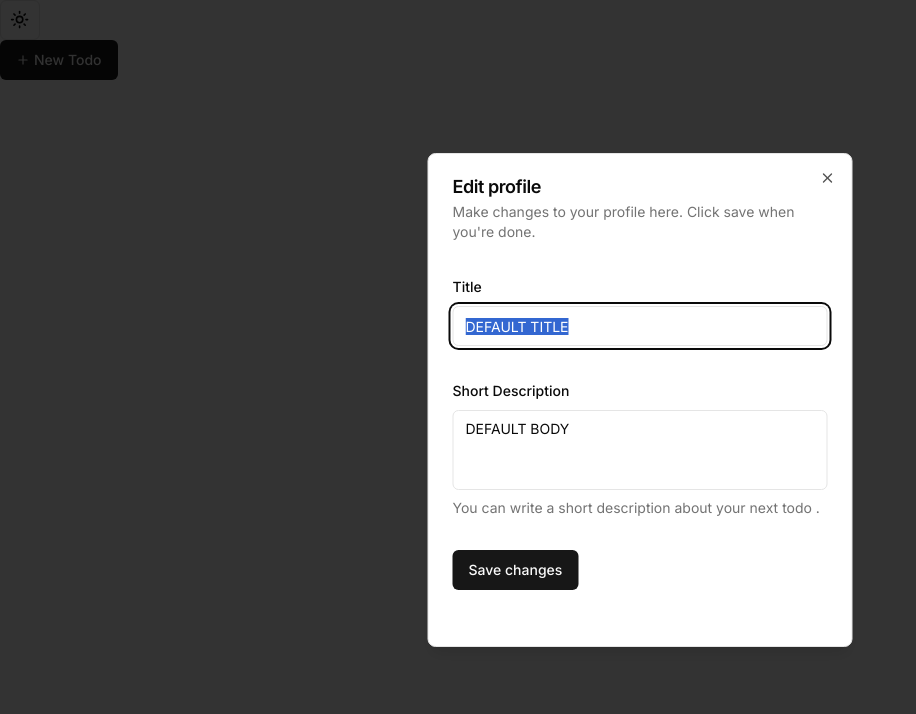
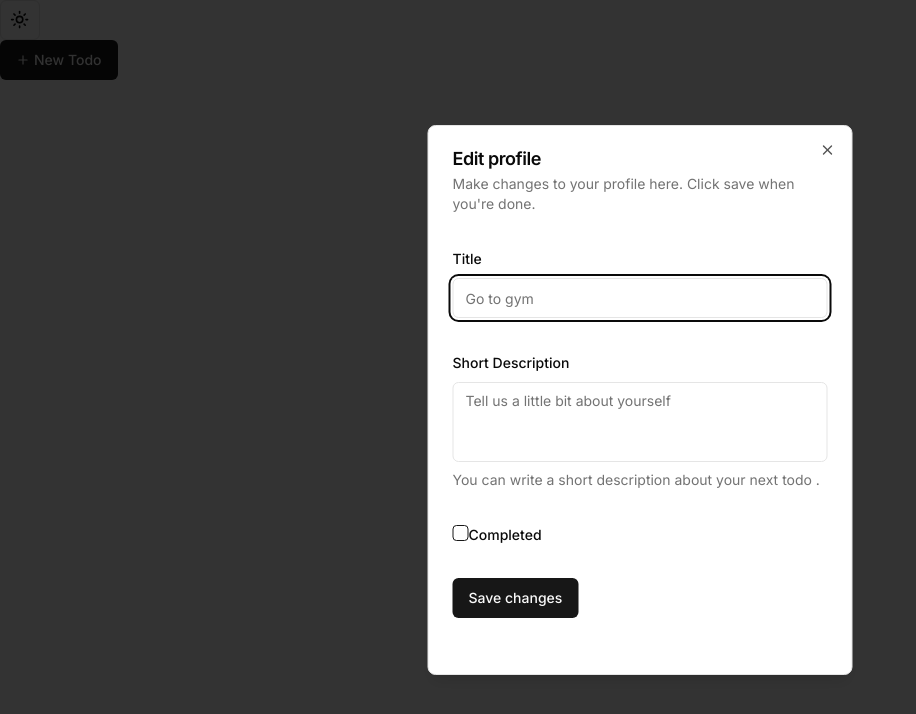
Before and after one commit to kareemAmarah95/Fullstack-Nextjs-Todo, a Next.js app: page / in a window 1280 px wide. Both pictures are taken after a click on the button "New Todo". Shown: the top 714 px of the page, without its empty margins (0-916 px from the left). Built offline with nearby package versions, Linux system fonts and the light colour scheme.

Commit message:
toggle completed

```diff
--- a/actions/todo.actions.ts
+++ b/actions/todo.actions.ts
@@ -11,14 +11,17 @@
 export const createTodoAction = async ({
   title,
   body,
+  completed,
 }: {
   title: string;
   body?: string | undefined;
+  completed: boolean;
 }) => {
   await prisma.todo.create({
     data: {
       title,
       body,
+      completed,
     },
   });
 };
--- a/components/AddTodoForm.tsx
+++ b/components/AddTodoForm.tsx
@@ -27,10 +27,12 @@
 import { Input } from "@/components/ui/input";
 import { Textarea } from "@/components/ui/textarea";
 import { createTodoAction } from "@/actions/todo.actions";
+import { Checkbox } from "@/components/ui/checkbox";
 const AddTodoForm = () => {
   const defaultValues: Partial<TodoFormValues> = {
-    title: "DEFAULT TITLE",
-    body: "DEFAULT BODY",
+    title: "",
+    body: "",
+    completed: false,
   };
   //** getTodoListAction */
   // const todos = await getTodoListAction();
@@ -43,7 +45,11 @@
 
   const onSubmit = async (data: TodoFormValues) => {
     console.log(data);
-    await createTodoAction({ title: data.title, body: data.body });
+    await createTodoAction({
+      title: data.title,
+      body: data.body,
+      completed: data.completed,
+    });
   };
   return (
     <Dialog>
@@ -97,6 +103,24 @@
                   </FormItem>
                 )}
               />
+
+              <FormField
+                control={form.control}
+                name="completed"
+                render={({ field }) => (
+                  <FormItem>
+                    <FormControl>
+                      <Checkbox
+                        checked={field.value}
+                        onCheckedChange={field.onChange}
+                        {...field}
+                      />
+                    </FormControl>
+                    <FormLabel>Completed</FormLabel>
+                    <FormMessage />
+                  </FormItem>
+                )}
+              />
               <Button type="submit">Save changes</Button>
             </form>
           </Form>
--- /dev/null
+++ b/components/ui/checkbox.tsx
@@ -0,0 +1,30 @@
+"use client"
+
+import * as React from "react"
+import * as CheckboxPrimitive from "@radix-ui/react-checkbox"
+import { Check } from "lucide-react"
+
+import { cn } from "@/lib/utils"
+
+const Checkbox = React.forwardRef<
+  React.ElementRef<typeof CheckboxPrimitive.Root>,
+  React.ComponentPropsWithoutRef<typeof CheckboxPrimitive.Root>
+>(({ className, ...props }, ref) => (
+  <CheckboxPrimitive.Root
+    ref={ref}
+    className={cn(
+      "peer h-4 w-4 shrink-0 rounded-sm border border-primary ring-offset-background focus-visible:outline-none focus-visible:ring-2 focus-visible:ring-ring focus-visible:ring-offset-2 disabled:cursor-not-allowed disabled:opacity-50 data-[state=checked]:bg-primary data-[state=checked]:text-primary-foreground",
+      className
+    )}
+    {...props}
+  >
+    <CheckboxPrimitive.Indicator
+      className={cn("flex items-center justify-center text-current")}
+    >
+      <Check className="h-4 w-4" />
+    </CheckboxPrimitive.Indicator>
+  </CheckboxPrimitive.Root>
+))
+Checkbox.displayName = CheckboxPrimitive.Root.displayName
+
+export { Checkbox }
--- a/package.json
+++ b/package.json
@@ -14,6 +14,7 @@
   "dependencies": {
     "@hookform/resolvers": "^3.3.4",
     "@prisma/client": "^5.12.1",
+    "@radix-ui/react-checkbox": "^1.0.4",
     "@radix-ui/react-dialog": "^1.0.5",
     "@radix-ui/react-dropdown-menu": "^2.0.6",
     "@radix-ui/react-label": "^2.0.2",
--- a/schema/index.ts
+++ b/schema/index.ts
@@ -14,5 +14,6 @@
       message: "Description must not be longer than 80 characters.",
     })
     .optional(),
+  completed: z.boolean(),
 });
 export type TodoFormValues = z.infer<typeof todoFormSchema>;
```
Also changed, not shown: 1 other file (tests, documents, lock files or other folders).
